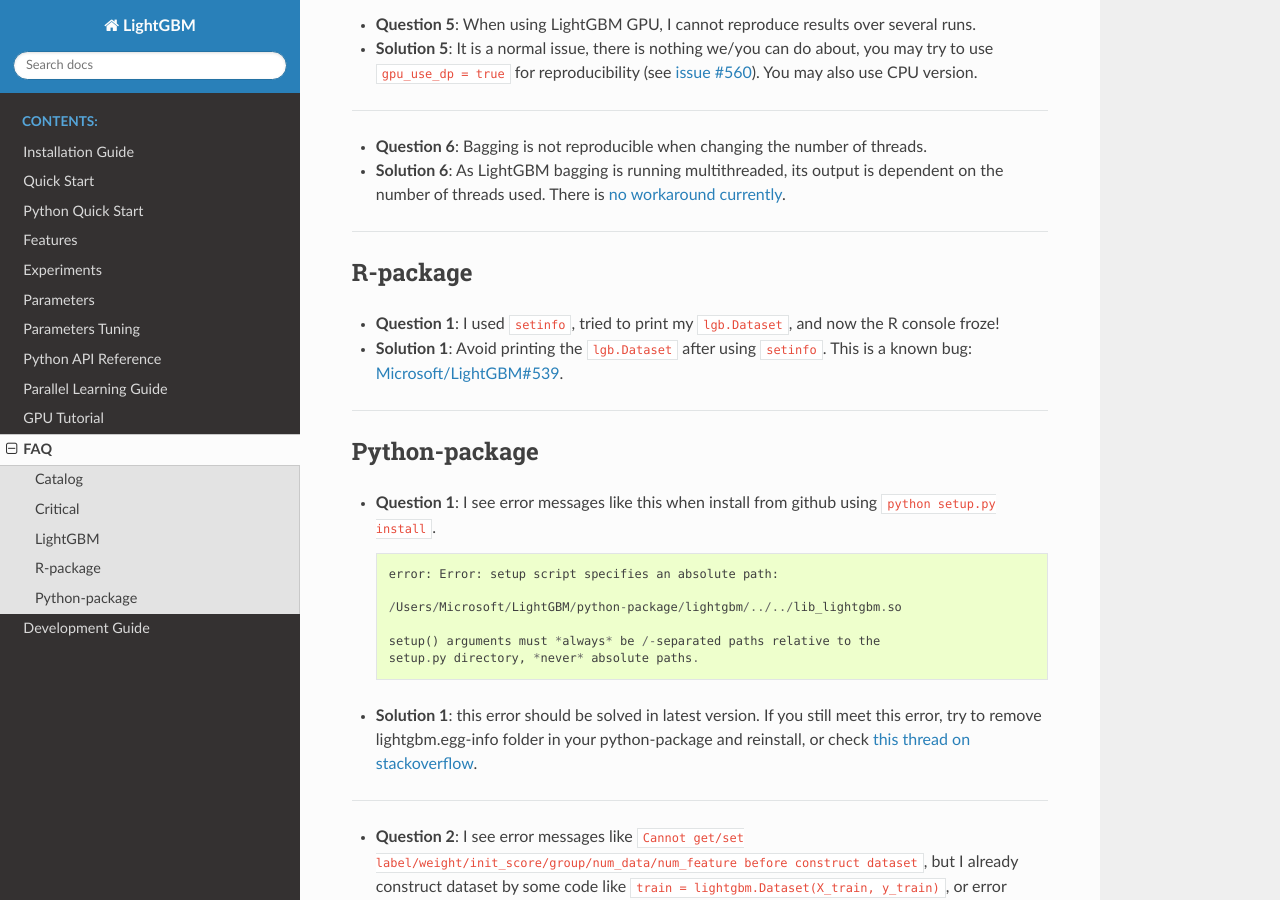
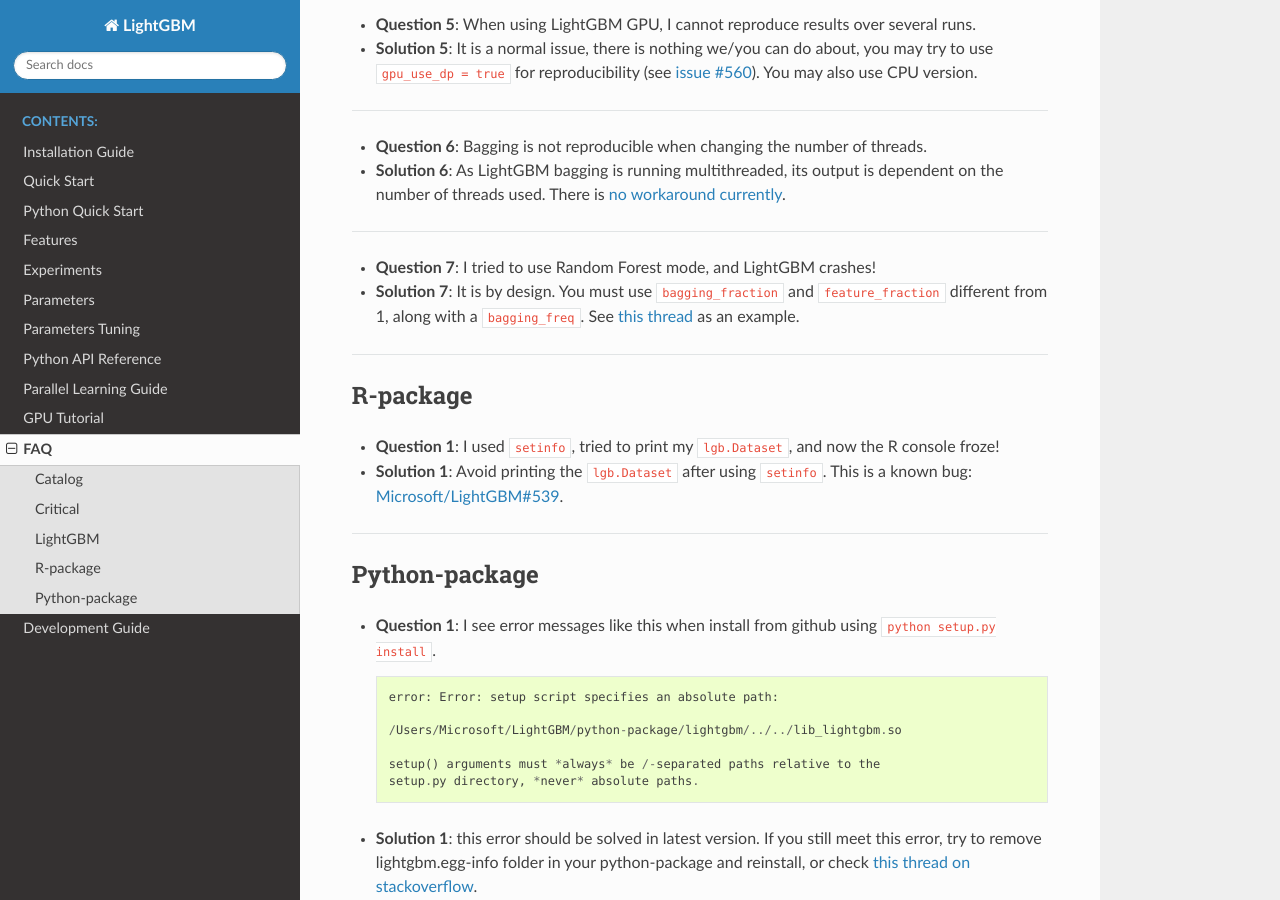
Before and after one commit to microsoft/LightGBM, a Sphinx documentation site: the page built from docs/FAQ.md, in a window 1280 px wide and 900 px high, scrolled down 1596 px. Built offline with Sphinx 7.4.7 and the Read the Docs theme 2.0.0, drawn with Linux system fonts in a browser that asks for light colours.

Commit message:
Add Random Forest FAQ crash solution

```diff
--- a/docs/FAQ.md
+++ b/docs/FAQ.md
@@ -74,6 +74,12 @@
 
 ---
 
+- **Question 7**: I tried to use Random Forest mode, and LightGBM crashes!
+
+- **Solution 7**: It is by design. You must use `bagging_fraction` and `feature_fraction` different from 1, along with a `bagging_freq`. See [this thread](https://github.com/Microsoft/LightGBM/issues/691) as an example.
+
+---
+
 ### R-package
 
 - **Question 1**: I used `setinfo`, tried to print my `lgb.Dataset`, and now the R console froze!
```
